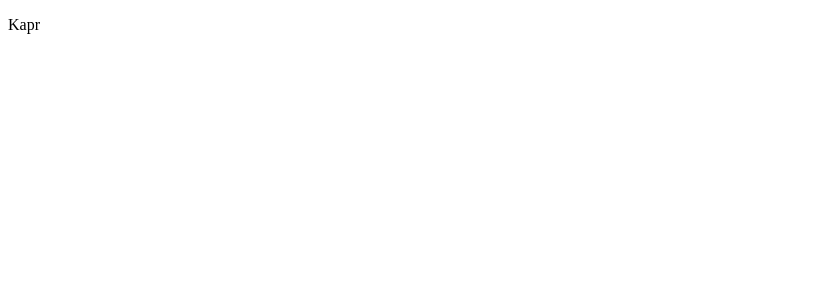
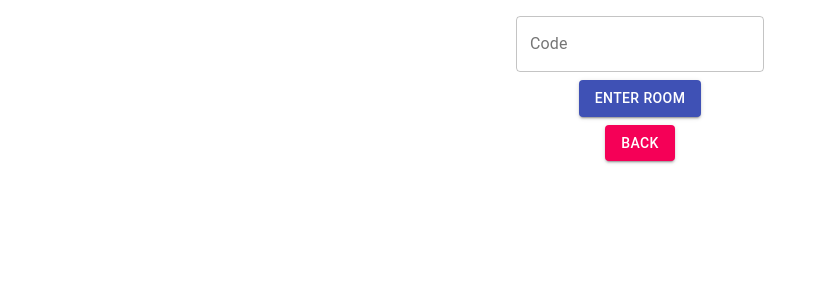
Before and after one commit to chromium7/django-music-room, a React app in the folder frontend/: page /join in a window 1280 px wide. Shown: the top 300 px of the page, without its empty margins (0-818 px from the left). Built offline with nearby package versions, Linux system fonts and the light colour scheme; the HTML template or start-up script is replaced by a standard one.

Commit message:
Add join page and view

```diff
--- a/frontend/src/components/App.js
+++ b/frontend/src/components/App.js
@@ -9,7 +9,7 @@ export default class App extends Component {
 
   render() {
     return (
-      <div>
+      <div className="center">
         <HomePage />
       </div>
     );
--- a/frontend/src/components/RoomJoinPage.js
+++ b/frontend/src/components/RoomJoinPage.js
@@ -1,11 +1,84 @@
 import React, { Component } from "react";
+import { TextField, Button, Grid, Typography } from "@material-ui/core";
+import { Link } from "react-router-dom";
 
 export default class RoomJoinPage extends Component {
   constructor(props) {
     super(props);
+    this.state = {
+      roomCode: "",
+      error: "",
+    };
   }
 
+  handleTextFieldChange = (e) => {
+    this.setState({
+      roomCode: e.target.value,
+    });
+  };
+
+  handleKeyPress = (e) => {
+    if (e.key === "Enter") {
+      this.roomButtonPressed();
+    }
+  };
+
+  roomButtonPressed = () => {
+    const requestOptions = {
+      method: "POST",
+      headers: { "Content-Type": "Application/json" },
+      body: JSON.stringify({
+        code: this.state.roomCode,
+      }),
+    };
+    fetch("/api/join-room/", requestOptions)
+      .then((response) => {
+        if (response.ok) {
+          this.props.history.push(`/room/${this.state.roomCode}`);
+        } else {
+          this.setState({
+            error: "Room not found",
+          });
+        }
+      })
+      .catch((error) => {
+        console.log(error);
+      });
+  };
+
   render() {
-    return <p>Kapr</p>;
+    return (
+      <Grid container spacing={1} align="center">
+        <Grid item xs={12}>
+          <Typography variant="h4" component="h4"></Typography>
+        </Grid>
+        <Grid item xs={12}>
+          <TextField
+            error={this.state.error}
+            label="Code"
+            placeholder="Enter a room code"
+            value={this.state.roomCode}
+            helperText={this.state.error}
+            variant="outlined"
+            onChange={this.handleTextFieldChange}
+            onKeyPress={this.handleKeyPress}
+          ></TextField>
+        </Grid>
+        <Grid item xs={12}>
+          <Button
+            variant="contained"
+            color="primary"
+            onClick={this.roomButtonPressed}
+          >
+            Enter Room
+          </Button>
+        </Grid>
+        <Grid item xs={12}>
+          <Button variant="contained" color="secondary" to="/" component={Link}>
+            Back
+          </Button>
+        </Grid>
+      </Grid>
+    );
   }
 }
--- a/frontend/static/css/index.css
+++ b/frontend/static/css/index.css
@@ -17,5 +17,11 @@ body {
 #app {
   width: 100%;
   height: 100%;
-  display: flex;
 }
+
+.center {
+  position: absolute;
+  top: 50%;
+  left: 50%;
+  transform: translate(-50%, -50%);
+}
```
Also changed, not shown: frontend/static/frontend/main.js, 2 other files (tests, documents, lock files or other folders).
